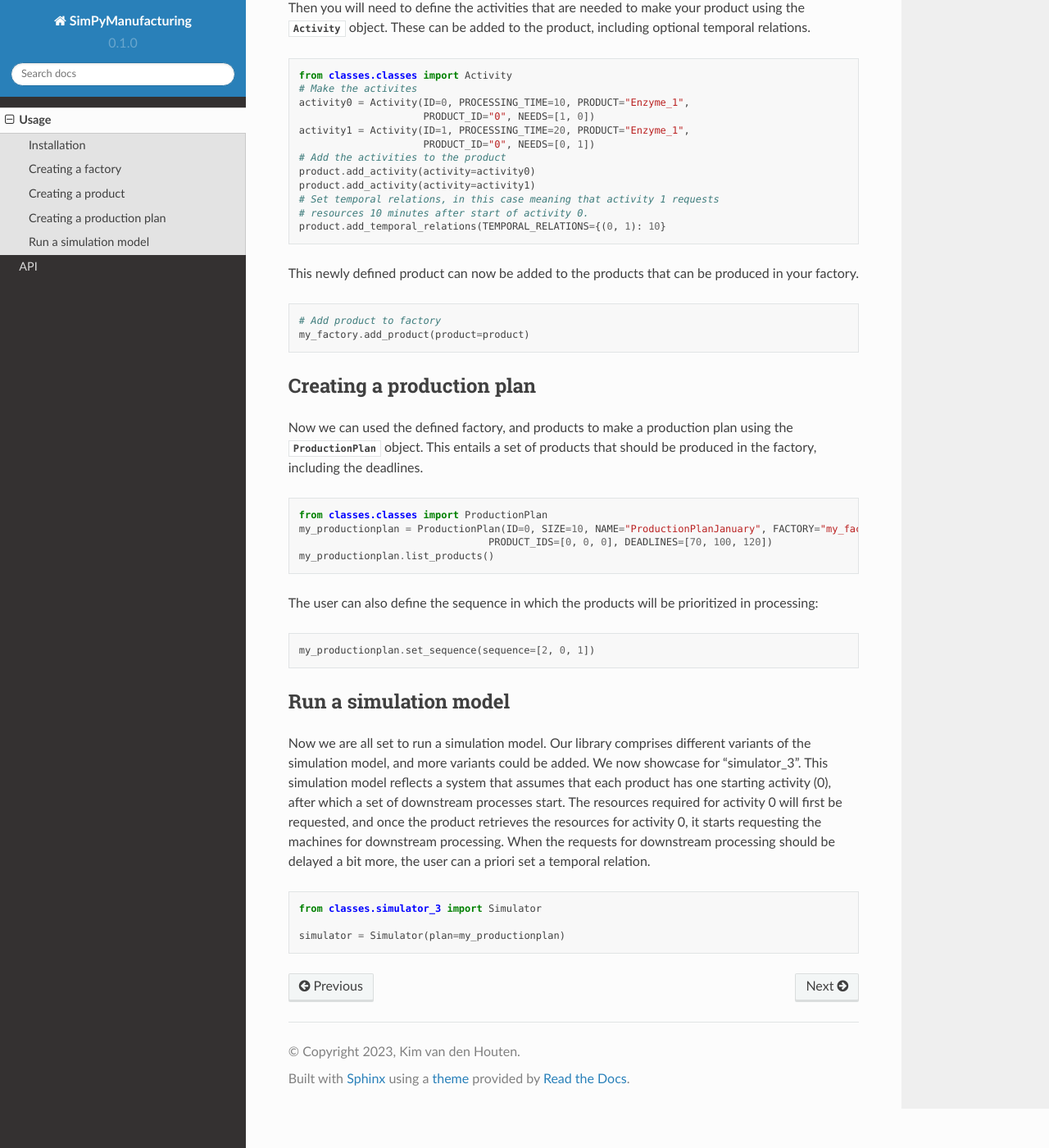
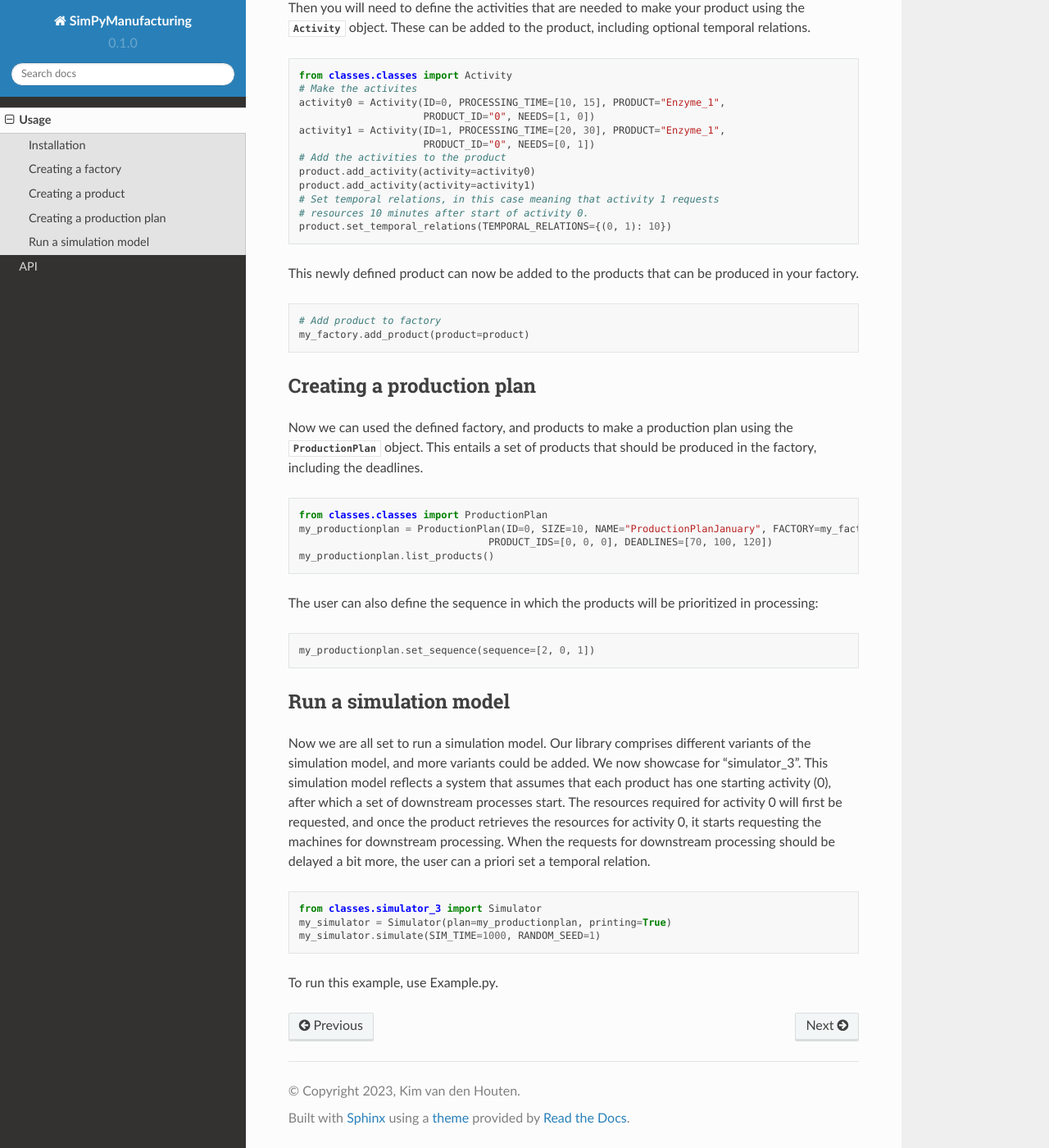
Before and after one commit to kimvandenhouten/SimPyManufacturing-documentation, a Sphinx documentation site: the page built from docs/source/usage.rst, in a window 1280 px wide and 1400 px high, scrolled down 921 px. Shown: the whole window at 82% size. Built offline with Sphinx 7.4.7 and the Read the Docs theme 2.0.0, drawn with Linux system fonts in a browser that asks for light colours; some of the changed text lies outside the part shown.

Commit message:
Update usage.rst

```diff
--- a/docs/source/usage.rst
+++ b/docs/source/usage.rst
@@ -28,7 +28,7 @@ For example
 .. code-block:: python
 
    from classes.classes import Factory
-   my_factory = Factory(name="MyFactory", resource_names=["Filter", "Mixer"], capacity=[2, 3])
+   my_factory = Factory(NAME="MyFactory", RESOURCE_NAMES=["Filter", "Mixer"], CAPACITY=[2, 3])
 
 
 Creating a product
@@ -49,16 +49,16 @@ Then you will need to define the activities that are needed to make your product
 
    from classes.classes import Activity
    # Make the activites
-   activity0 = Activity(ID=0, PROCESSING_TIME=10, PRODUCT="Enzyme_1",
+   activity0 = Activity(ID=0, PROCESSING_TIME=[10, 15], PRODUCT="Enzyme_1",
                         PRODUCT_ID="0", NEEDS=[1, 0])
-   activity1 = Activity(ID=1, PROCESSING_TIME=20, PRODUCT="Enzyme_1",
+   activity1 = Activity(ID=1, PROCESSING_TIME=[20, 30], PRODUCT="Enzyme_1",
                         PRODUCT_ID="0", NEEDS=[0, 1])
    # Add the activities to the product
    product.add_activity(activity=activity0)
    product.add_activity(activity=activity1)
    # Set temporal relations, in this case meaning that activity 1 requests
    # resources 10 minutes after start of activity 0.
-   product.add_temporal_relations(TEMPORAL_RELATIONS={(0, 1): 10}
+   product.set_temporal_relations(TEMPORAL_RELATIONS={(0, 1): 10})
 
 This newly defined product can now be added to the products that can be produced in your factory.
 
@@ -75,7 +75,7 @@ Now we can used the defined factory, and products to make a production plan usin
 .. code-block:: python
 
    from classes.classes import ProductionPlan
-   my_productionplan = ProductionPlan(ID=0, SIZE=10, NAME="ProductionPlanJanuary", FACTORY="my_factory",
+   my_productionplan = ProductionPlan(ID=0, SIZE=10, NAME="ProductionPlanJanuary", FACTORY=my_factory,
                                    PRODUCT_IDS=[0, 0, 0], DEADLINES=[70, 100, 120])
    my_productionplan.list_products()
 
@@ -93,5 +93,8 @@ Now we are all set to run a simulation model. Our library comprises different va
 .. code-block:: python
 
    from classes.simulator_3 import Simulator
+   my_simulator = Simulator(plan=my_productionplan, printing=True)
+   my_simulator.simulate(SIM_TIME=1000, RANDOM_SEED=1)
 
-   simulator = Simulator(plan=my_productionplan)
+
+To run this example, use Example.py.
```
Also changed, not shown: other parts of docs/source/usage.rst (+1 -1 lines).
